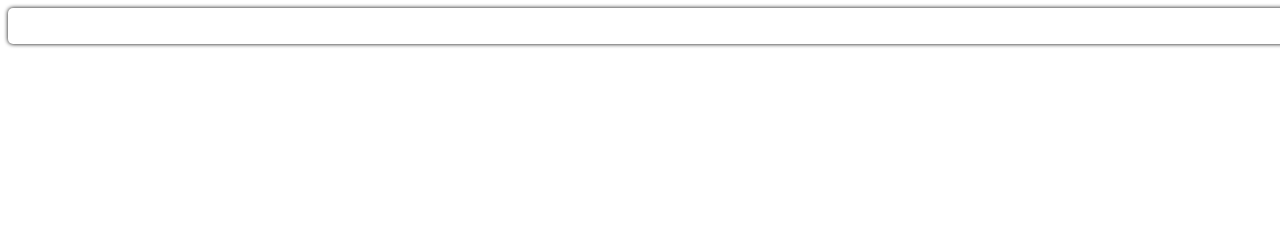
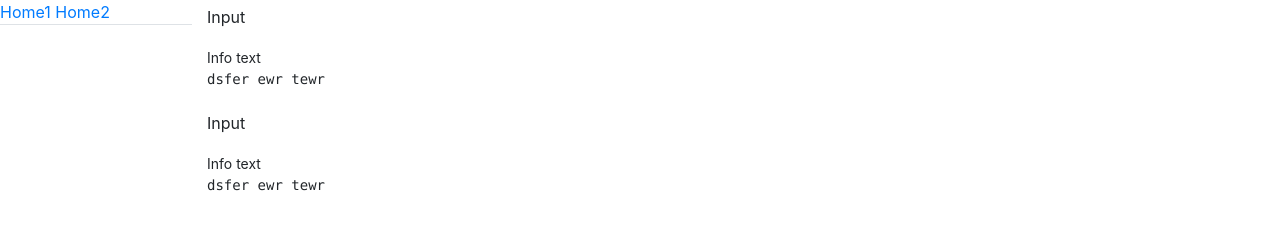
Before and after one commit to abarabash89/UIBuilder, a website: page documentation/index.html in a window 1280 px wide. Drawn offline with nearby package versions, Linux system fonts and the light colour scheme; files that its build step writes are made by us from their sources.

Commit message:
add documentation layout

```diff
--- /dev/null
+++ b/documentation/bootstrap/documentation.css
@@ -0,0 +1,20 @@
+.docPage-navigation {
+    width: 15%;
+    float: left;
+}
+.docPage-previewContainer {
+    position: absolute;
+    margin-left: 15%;
+    width: 84%;
+    padding: 0px 5px;
+}
+.docPage-float-clear:after {
+    content: ".";
+    display: block;
+    height: 0;
+    clear: both;
+    visibility: hidden;
+}
+.docPage-item {
+    padding: 5px 0 0 10px;
+}
--- a/documentation/index.html
+++ b/documentation/index.html
@@ -5,9 +5,29 @@
     <meta name="viewport" content="width=device-width, initial-scale=1.0, maximum-scale=1.0, user-scalable=no" />
     <title>Css components</title>
 
-    <link rel="stylesheet" type="text/css" href="dev/common.css">
+    <link rel="stylesheet" type="text/css" href="bootstrap/css/bootstrap.css">
+    <link rel="stylesheet" type="text/css" href="bootstrap/documentation.css">
 </head>
 <body>
-    <input class="input input_type_big red"/>
+    <section class="docPage-navigation">
+        <ul class="nav nav-tabs nav-stacked">
+            <li>
+                <a href="#">Home1</a>
+                <a href="#">Home2</a>
+            </li>
+        </ul>
+    </section>
+    <section class="docPage-previewContainer docPage-float-clear">
+        <blockquote class="docPage-item" id="test">
+            <p>Input</p>
+            <small>Info text</small>
+            <pre>dsfer ewr tewr</pre>
+        </blockquote>
+        <blockquote class="docPage-item">
+            <p>Input</p>
+            <small>Info text</small>
+            <pre>dsfer ewr tewr</pre>
+        </blockquote>
+    </section>
 </body>
 </html>
```
